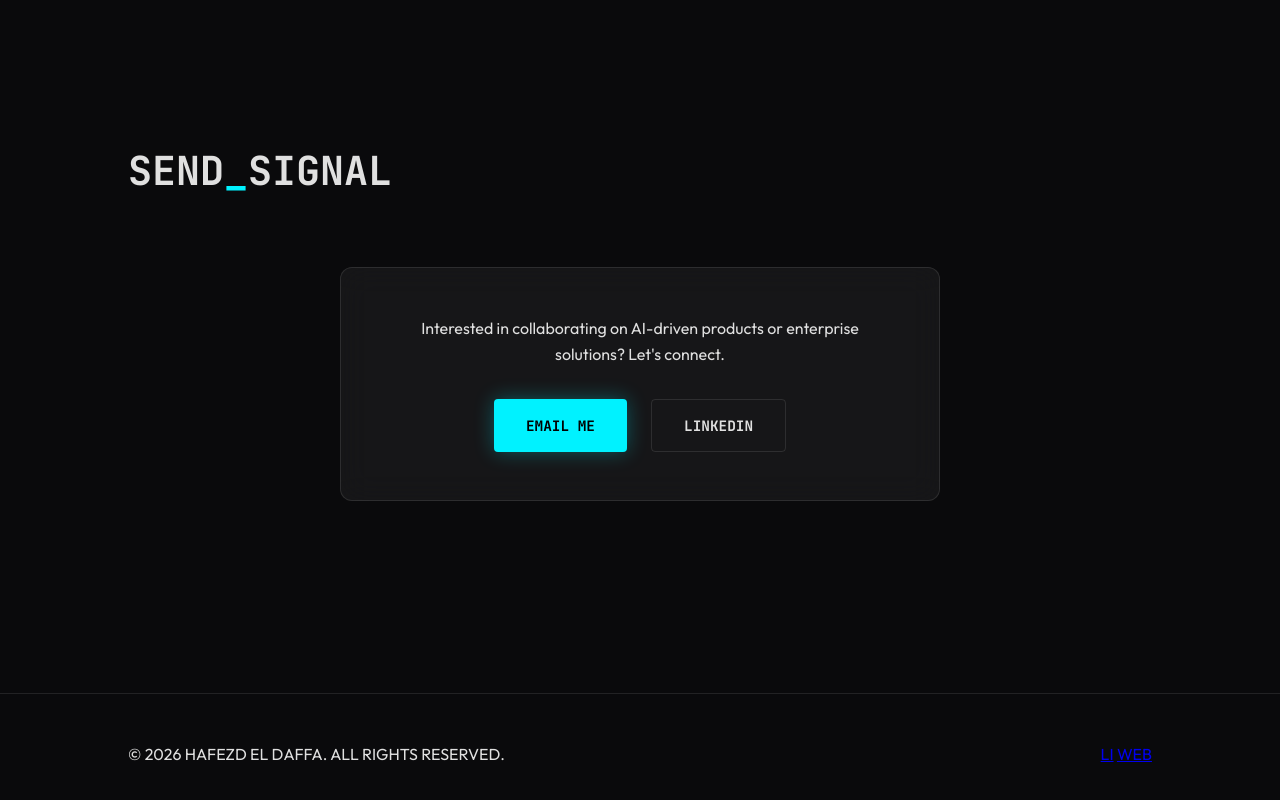
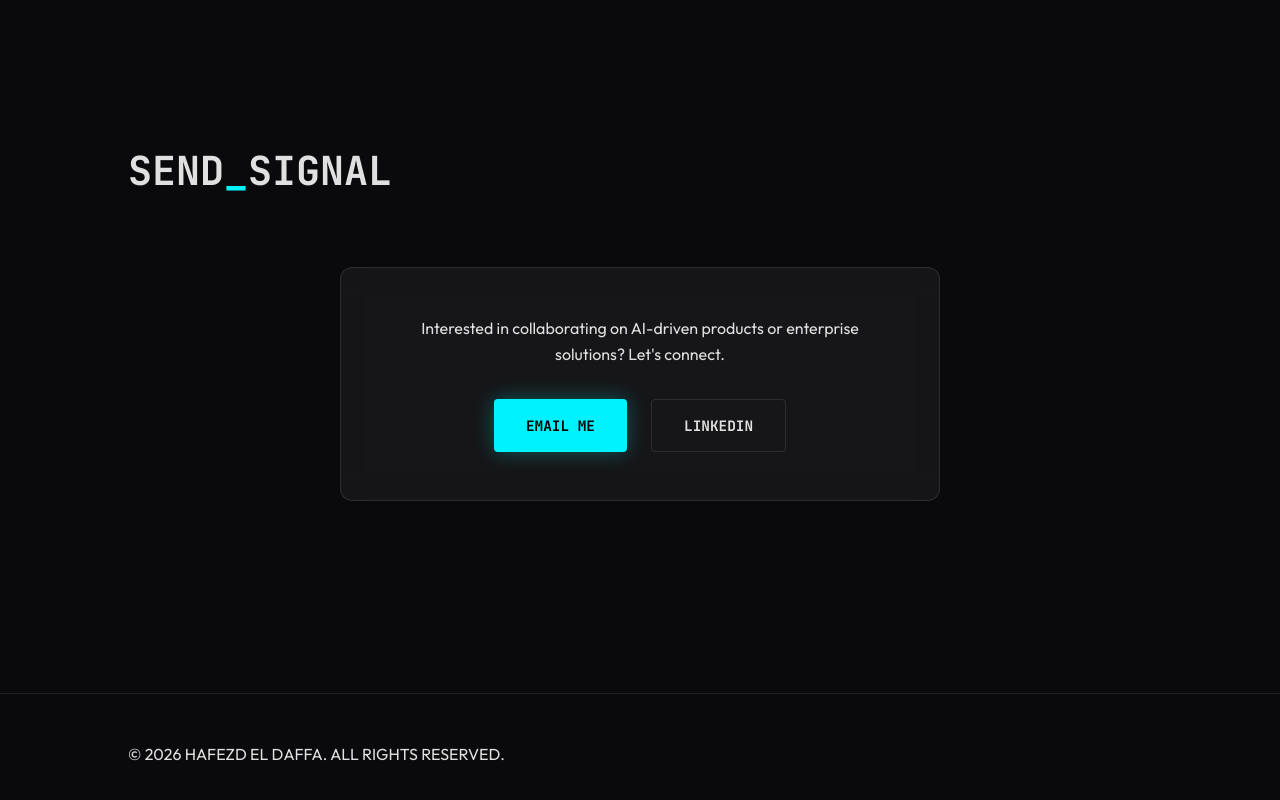
Before and after one commit to hafezdeldaffa/hafezdeldaffa.github.io, a plain HTML site: page index.html in a window 1280 px wide. Shown: the part 3320-4120 px from the top of the page. Drawn offline with Linux system fonts and the light colour scheme.

Commit message:
Update index.html

```diff
--- a/index.html
+++ b/index.html
@@ -175,13 +175,10 @@
 
     <footer class="glass-footer">
         <p>&copy; 2026 HAFEZD EL DAFFA. ALL RIGHTS RESERVED.</p>
-        <div class="social-links">
-            <a href="https://www.linkedin.com/in/hafezdeldaffa" target="_blank">LI</a>
-            <a href="https://hafezd-portfolio.vercel.app" target="_blank">WEB</a>
-        </div>
     </footer>
 
     <script src="script.js"></script>
 </body>
 
+
 </html>
```
